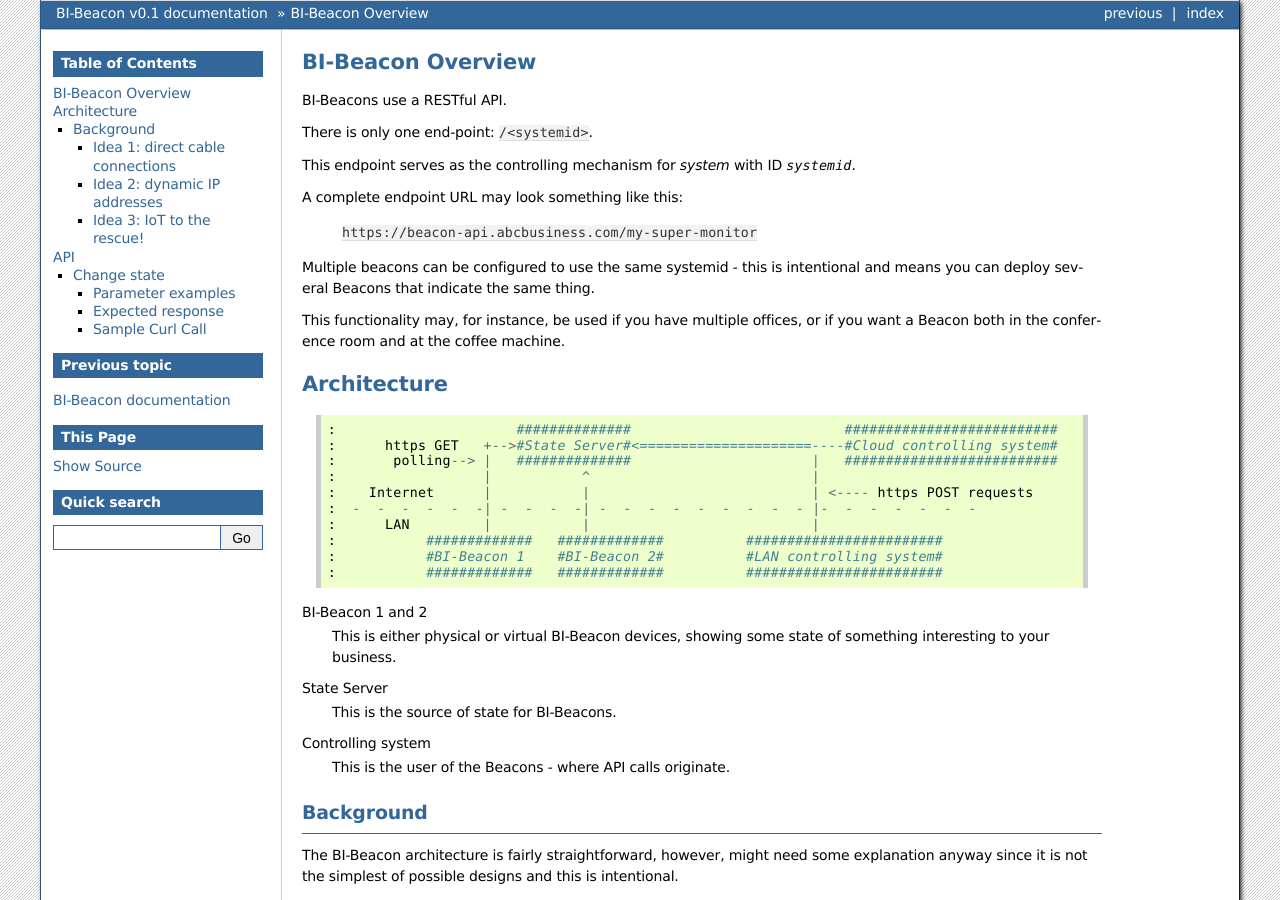
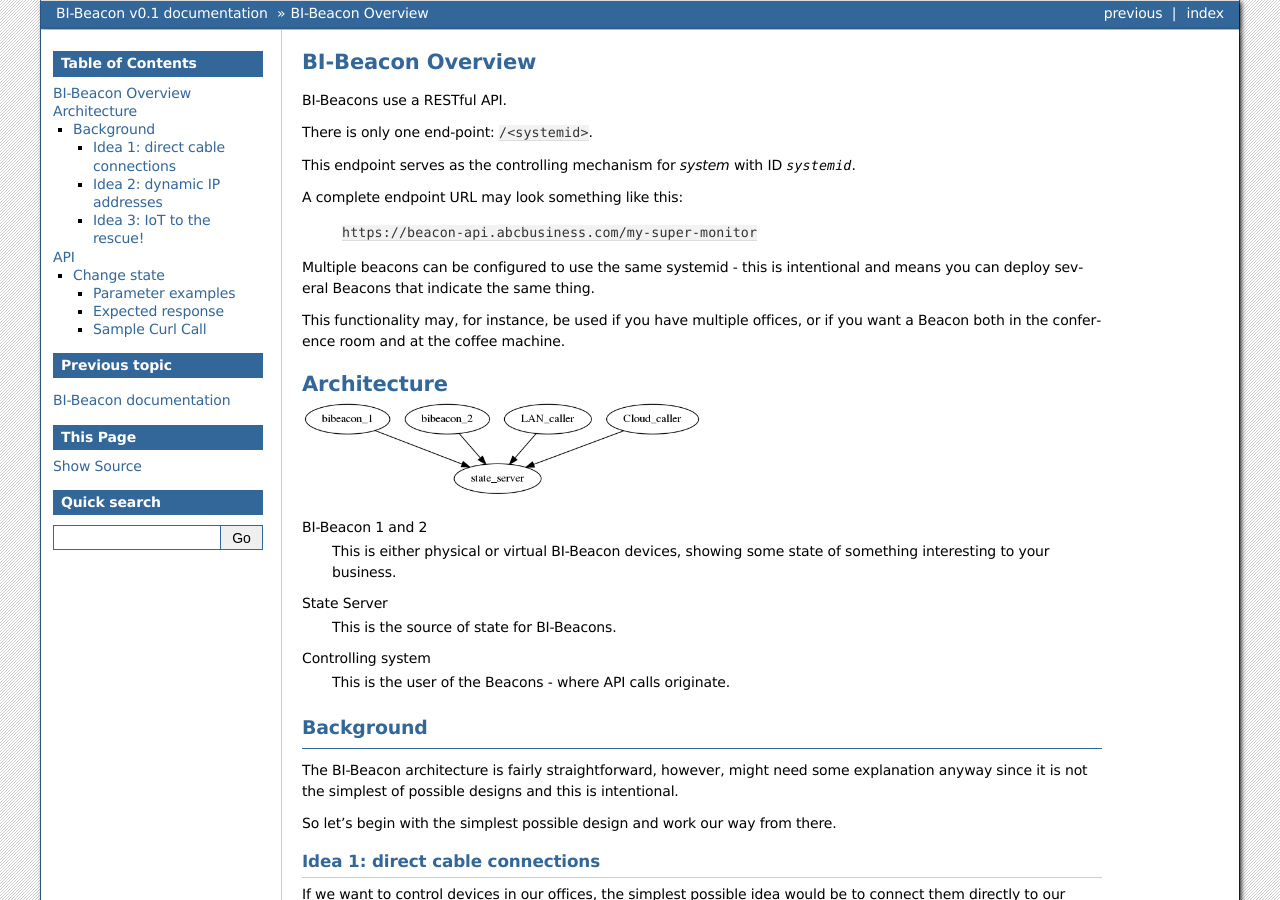
Before and after one commit to BI-Beacon/server, a Sphinx documentation site: the page built from docs/api.rst, in a window 1280 px wide and 900 px high. Built offline with Sphinx 7.4.7, drawn with Linux system fonts in a browser that asks for light colours; pages that are not in the unit, such as notebooks, are missing from menus.

Commit message:
add graphviz based architecture image

```diff
--- a/docs/api.rst
+++ b/docs/api.rst
@@ -25,20 +25,8 @@ the coffee machine.
 Architecture
 ============
 
-
-::
-
-:                      ##############                          ##########################
-:      https GET   +-->#State Server#<=====================----#Cloud controlling system#
-:       polling--> |   ##############                      |   ##########################
-:                  |           ^                           |
-:    Internet      |           |                           | <---- https POST requests
-:  -  -  -  -  -  -| -  -  -  -| -  -  -  -  -  -  -  -  - |-  -  -  -  -  -  -
-:      LAN         |           |                           |
-:           #############   #############          ########################
-:           #BI-Beacon 1    #BI-Beacon 2#          #LAN controlling system#
-:           #############   #############          ########################
-
+.. image:: _static/architecture.png
+    :width: 50%
 
 BI-Beacon 1 and 2
     This is either physical or virtual BI-Beacon devices, showing some state of something interesting to your business.
```
Also changed, not shown: docs/_static/architecture.png (added), 2 other files.
